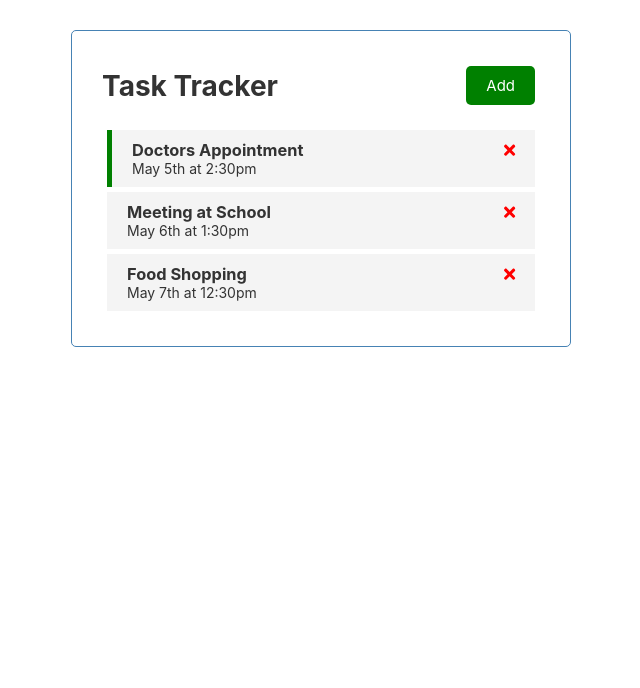
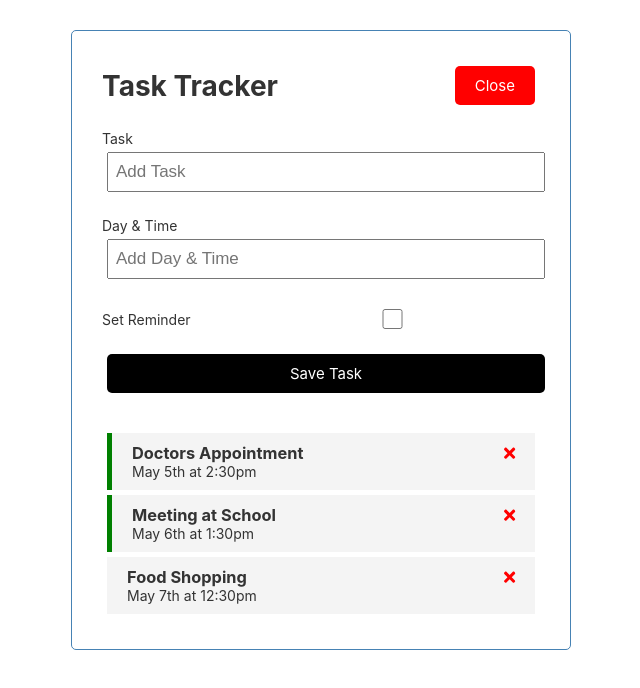
Before and after one commit to octaviookumu/task-tracker-ng, an Angular app: page / in a window 1280 px wide. Both pictures are taken after a click on the button "Add". Shown: the top 688 px of the page, without its empty margins (319-959 px from the left). Built offline with nearby package versions, Linux system fonts and the light colour scheme; data requests are answered from the project's data file.

Commit message:
Add toggle button and ui service

```diff
--- a/db.json
+++ b/db.json
@@ -10,7 +10,7 @@
       "id": 2,
       "text": "Meeting at School",
       "day": "May 6th at 1:30pm",
-      "reminder": false
+      "reminder": true
     },
     {
       "id": 3,
--- a/src/app/app.module.ts
+++ b/src/app/app.module.ts
@@ -1,6 +1,7 @@
 import { NgModule } from '@angular/core';
 import { BrowserModule } from '@angular/platform-browser';
 import { HttpClientModule } from '@angular/common/http';
+import { FormsModule } from '@angular/forms';
 
 import { AppComponent } from './app.component';
 import { HeaderComponent } from './components/header/header.component';
@@ -8,6 +9,7 @@
 import { TasksComponent } from './components/tasks/tasks.component';
 import { TaskItemComponent } from './components/task-item/task-item.component';
 import { FontAwesomeModule } from '@fortawesome/angular-fontawesome';
+import { AddTaskComponent } from './components/add-task/add-task.component';
 
 @NgModule({
   declarations: [
@@ -16,8 +18,9 @@
     ButtonComponent,
     TasksComponent,
     TaskItemComponent,
+    AddTaskComponent,
   ],
-  imports: [BrowserModule, FontAwesomeModule, HttpClientModule],
+  imports: [BrowserModule, FontAwesomeModule, HttpClientModule, FormsModule],
   providers: [],
   bootstrap: [AppComponent],
 })
--- /dev/null
+++ b/src/app/components/add-task/add-task.component.css
@@ -0,0 +1,3 @@
+.add-form{
+    margin-bottom: 40px;
+}
--- /dev/null
+++ b/src/app/components/add-task/add-task.component.html
@@ -0,0 +1,15 @@
+<form *ngIf="showAddTask" class="add-form" (ngSubmit)="onSubmit()">
+    <div class="form-control">
+        <label for="text">Task</label>
+        <input type="text" name="text" id="text" [(ngModel)]="text" placeholder="Add Task">
+    </div>
+    <div class="form-control">
+        <label for="day">Day & Time</label>
+        <input type="text" name="day" id="day" [(ngModel)]="day" placeholder="Add Day & Time">
+    </div>
+    <div class="form-control form-control-check">
+        <label for="reminder">Set Reminder</label>
+        <input type="checkbox" name="reminder" [(ngModel)]="reminder" id="reminder" >
+    </div>
+    <input type="submit" value="Save Task" class="btn btn-block">
+</form>
--- /dev/null
+++ b/src/app/components/add-task/add-task.component.ts
@@ -0,0 +1,46 @@
+import { Component, EventEmitter, OnInit, Output } from '@angular/core';
+import { Task } from '../../Task';
+import { UiService } from '../../services/ui.service';
+import { Subscription } from 'rxjs';
+
+@Component({
+  selector: 'app-add-task',
+  templateUrl: './add-task.component.html',
+  styleUrls: ['./add-task.component.css'],
+})
+export class AddTaskComponent implements OnInit {
+  @Output() onAddTask: EventEmitter<Task> = new EventEmitter();
+
+  text!: string;
+  day!: string;
+  reminder: boolean = false;
+  subscription!: Subscription;
+  showAddTask: boolean = false;
+
+  constructor(private uiService: UiService) {
+    this.subscription = this.uiService.onToggle().subscribe((value) => {
+      this.showAddTask = value;
+    });
+  }
+
+  ngOnInit(): void {}
+
+  onSubmit() {
+    if (!this.text) {
+      alert('Please add a task!');
+      return;
+    }
+
+    const newTask = {
+      text: this.text,
+      day: this.day,
+      reminder: this.reminder,
+    };
+
+    this.onAddTask.emit(newTask);
+
+    this.text = '';
+    this.day = '';
+    this.reminder = false;
+  }
+}
--- a/src/app/components/header/header.component.html
+++ b/src/app/components/header/header.component.html
@@ -1,4 +1,8 @@
 <header>
-    <h1>{{ title }}</h1>
-    <app-button color="green" text="Add" (btnClick)="toggleAddTask()"></app-button>
+  <h1>{{ title }}</h1>
+  <app-button
+    color="{{ showAddTask ? 'red' : 'green' }}"
+    text="{{ showAddTask ? 'Close' : 'Add' }}"
+    (btnClick)="toggleAddTask()"
+  ></app-button>
 </header>
--- a/src/app/components/header/header.component.ts
+++ b/src/app/components/header/header.component.ts
@@ -1,4 +1,6 @@
 import { Component, OnInit } from '@angular/core';
+import { UiService } from '../../services/ui.service';
+import { Subscription } from 'rxjs';
 
 @Component({
   selector: 'app-header',
@@ -7,14 +9,21 @@
 })
 export class HeaderComponent implements OnInit {
   title: string = 'Task Tracker'
+  showAddTask!: boolean;
+  subscription: Subscription;
 
-  constructor() { }
+
+  constructor(private uiService: UiService) {
+    // we want to watch the showAddTask value change using the subscription
+    this.subscription = this.uiService.onToggle().subscribe(value => this.showAddTask = value)
+
+  }
 
   ngOnInit(): void {
   }
 
   toggleAddTask() {
-    alert('toggle')
+    this.uiService.toggleAddTask()
   }
 
 }
--- a/src/app/components/tasks/tasks.component.html
+++ b/src/app/components/tasks/tasks.component.html
@@ -1,3 +1,4 @@
+<app-add-task (onAddTask)="addTask($event)"></app-add-task>
 <app-task-item
   *ngFor="let task of tasks"
   [task]="task"
--- a/src/app/components/tasks/tasks.component.ts
+++ b/src/app/components/tasks/tasks.component.ts
@@ -32,5 +32,9 @@
     this.taskService.updateTaskReminder(task).subscribe()
   }
 
+  addTask(task: Task) {
+    this.taskService.addTask(task).subscribe((task) => this.tasks.push(task))
+  }
+
 
 }
--- a/src/app/services/task.service.ts
+++ b/src/app/services/task.service.ts
@@ -14,8 +14,6 @@
 @Injectable({
   providedIn: 'root',
 })
-
-
 export class TaskService {
   private apiUrl = 'http://localhost:5000/tasks';
 
@@ -37,6 +35,10 @@
 
   updateTaskReminder(task: Task): Observable<Task> {
     const url = `${this.apiUrl}/${task.id}`;
-    return this.http.put<Task>(url, task, httpOptions)
+    return this.http.put<Task>(url, task, httpOptions);
+  }
+
+  addTask(task: Task): Observable<Task>{
+    return this.http.post<Task>(this.apiUrl, task, httpOptions);
   }
 }
--- /dev/null
+++ b/src/app/services/ui.service.ts
@@ -0,0 +1,27 @@
+import { Injectable } from '@angular/core';
+import { Observable, Subject } from 'rxjs';
+
+@Injectable({
+  providedIn: 'root'
+})
+export class UiService {
+  private showAddTask: boolean = false;
+  private subject = new Subject<any>()
+
+  constructor() { }
+
+  // toggles add button
+  // we call this when we click the button
+  toggleAddTask(): void {
+    this.showAddTask = !this.showAddTask
+    this.subject.next(this.showAddTask)
+  }
+
+  // fires off when we toggle
+  // we do something when the button is clicked
+  onToggle(): Observable<any> {
+    return this.subject.asObservable();
+  }
+
+
+}
```
Also changed, not shown: 2 other files (tests, documents, lock files or other folders).
